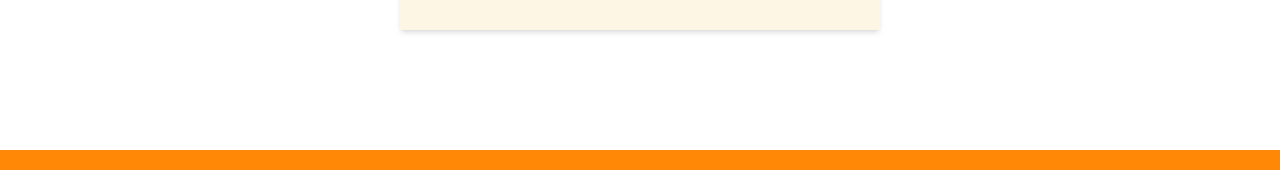
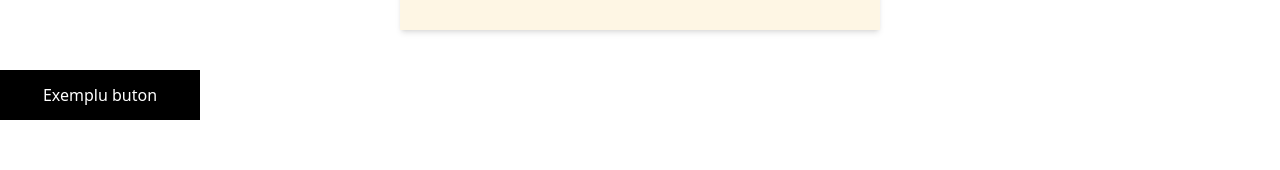
Before and after one commit to adrian-danciu/burgeran-restaurant-website, a React (Vite) app: page / in a window 1280 px wide. Shown: the part 2871-3041 px from the top of the page. Built offline with nearby package versions, Linux system fonts and the light colour scheme.

Commit message:
adaugat buton pe homepage
am adaugat un buton pe homepage comform ticket #12345

```diff
--- a/src/pages/Home.tsx
+++ b/src/pages/Home.tsx
@@ -14,6 +14,7 @@ const Home = () => {
       <AboutBanner />
       <PromotionBanner />
       <ContactForm />
+      <button className="h-[50px] w-[200px] bg-black text-white">Exemplu buton</button>
     </div>
   );
 };
```
